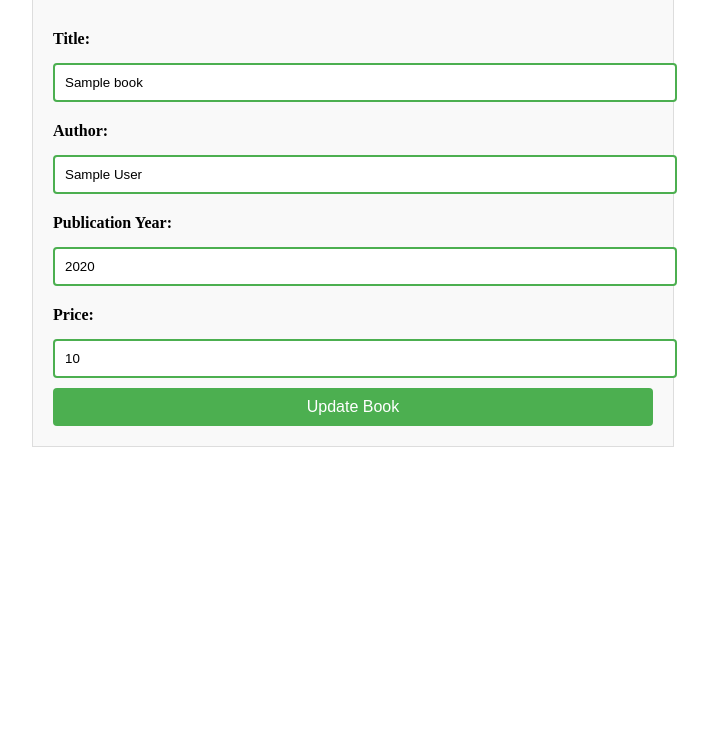
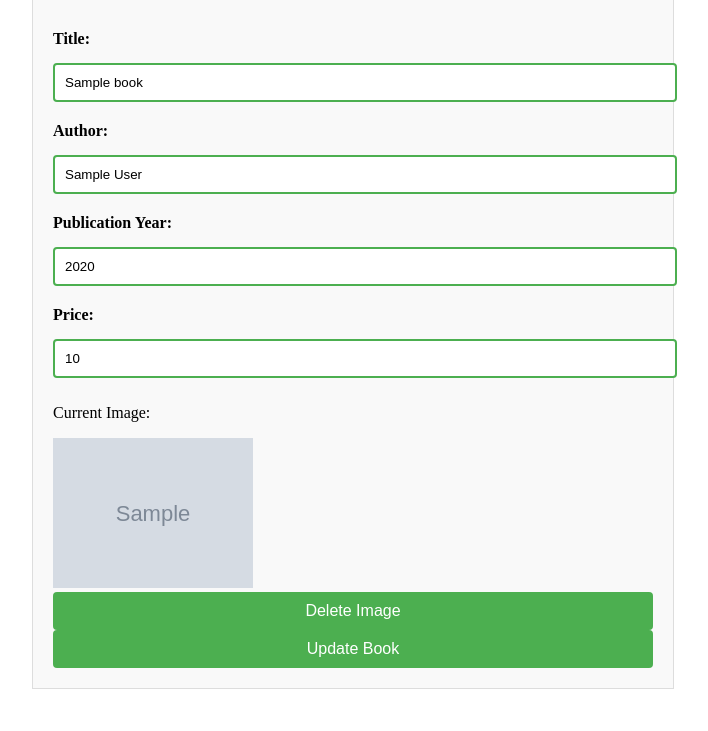
Before and after one commit to KamalCanada982/Project, a PHP site: page /edit_book.php?book_id=1 in a window 1280 px wide. Shown: the part 69-800 px from the top of the page, without its empty margins (287-995 px from the left). Run offline with PHP 8.4, Linux system fonts and the light colour scheme; the visitor is signed in with stand-in values (Sample User, id 1); tables that the repository leaves empty or names only in its code hold one stand-in row (values such as "Sample post"); grey boxes marked "Sample" are stand-in pictures.

Commit message:
Image adding deleteing works

```diff
--- a/add_edit_book.css
+++ b/add_edit_book.css
@@ -115,3 +115,16 @@ button {
 .container {
     padding: 20px;
 }
+
+.delete-image-button {
+    background-color: red;
+    color: white;
+    border: none;
+    padding: 5px 10px;
+    cursor: pointer;
+    font-size: 16px;
+    margin-top: 10px;
+}
+.delete-image-button:hover {
+    background-color: darkred;
+}
--- a/edit_book.php
+++ b/edit_book.php
@@ -4,6 +4,7 @@ require_once 'db_connect.php';
 if ($_SERVER['REQUEST_METHOD'] == 'GET' && isset($_GET['book_id'])) {
     $book_id = $_GET['book_id'];
 
+    // Retrieve the book from the database to populate the form
     $query = "SELECT * FROM Books WHERE book_id = :book_id";
     $stmt = $pdo->prepare($query);
     $stmt->execute([':book_id' => $book_id]);
@@ -17,6 +18,67 @@ if ($_SERVER['REQUEST_METHOD'] == 'POST') {
     $publication_year = $_POST['publication_year'];
     $price = $_POST['price'];
 
+    // Retrieve the book from the database again to check the current image path
+    $query = "SELECT * FROM Books WHERE book_id = :book_id";
+    $stmt = $pdo->prepare($query);
+    $stmt->execute([':book_id' => $book_id]);
+    $book = $stmt->fetch(); // Re-fetch the book after POST
+
+    // Handle image upload
+    if (isset($_FILES['image']) && $_FILES['image']['error'] === UPLOAD_ERR_OK) {
+        // Resize and save image
+        $imagePath = 'uploads/' . $_FILES['image']['name'];
+        $imageTmpPath = $_FILES['image']['tmp_name'];
+
+        // Get image details
+        $imageInfo = getimagesize($imageTmpPath);
+        $imageType = $imageInfo[2];
+
+        if ($imageType == IMAGETYPE_JPEG || $imageType == IMAGETYPE_PNG) {
+            $image = null;
+            if ($imageType == IMAGETYPE_JPEG) {
+                $image = imagecreatefromjpeg($imageTmpPath);
+            } elseif ($imageType == IMAGETYPE_PNG) {
+                $image = imagecreatefrompng($imageTmpPath);
+            }
+
+            // Resize image (max width 500px)
+            $maxWidth = 500;
+            $width = imagesx($image);
+            $height = imagesy($image);
+            $newWidth = $maxWidth;
+            $newHeight = ($height / $width) * $newWidth;
+
+            $resizedImage = imagecreatetruecolor($newWidth, $newHeight);
+            imagecopyresampled($resizedImage, $image, 0, 0, 0, 0, $newWidth, $newHeight, $width, $height);
+
+            // Save the resized image
+            if ($imageType == IMAGETYPE_JPEG) {
+                imagejpeg($resizedImage, $imagePath, 90); // Quality 90
+            } elseif ($imageType == IMAGETYPE_PNG) {
+                imagepng($resizedImage, $imagePath, 9); // Compression level 9
+            }
+
+            // Clean up
+            imagedestroy($image);
+            imagedestroy($resizedImage);
+
+            // Update book with image path
+            $query = "UPDATE Books
+                      SET title = :title, author = :author, publication_year = :publication_year, price = :price, image = :image
+                      WHERE book_id = :book_id";
+            $stmt = $pdo->prepare($query);
+            $stmt->execute([
+                ':title' => $title,
+                ':author' => $author,
+                ':publication_year' => $publication_year,
+                ':price' => $price,
+                ':image' => $imagePath,
+                ':book_id' => $book_id
+            ]);
+        }
+    } else {
+        // Update book without new image
         $query = "UPDATE Books
                   SET title = :title, author = :author, publication_year = :publication_year, price = :price
                   WHERE book_id = :book_id";
@@ -28,12 +90,34 @@ if ($_SERVER['REQUEST_METHOD'] == 'POST') {
             ':price' => $price,
             ':book_id' => $book_id
         ]);
+    }
 
+    // Handle image deletion
+    if (isset($_POST['delete_image']) && $book['image']) {
+        // Remove image from file system
+        unlink($book['image']);  // Make sure 'image' contains the correct path
+
+        // Remove image from database
+        $query = "UPDATE Books
+                  SET image = NULL
+                  WHERE book_id = :book_id";
+        $stmt = $pdo->prepare($query);
+        $stmt->execute([':book_id' => $book_id]);
+                // Redirect after deleting image to reset form state
+                header("Location: edit_book.php?book_id=" . $book_id);  // Refresh the page to show the updated state
+        // Do not redirect immediately after deleting the image
+        echo "Image deleted successfully!";
+    }
+
+    // Redirect only when the "Update Book" button is pressed (not delete button)
+    if (!isset($_POST['delete_image'])) {
         echo "Book updated successfully!";
         header("Location: admin_dashboard.php");
         exit;
     }
+}
 ?>
+
 
 <!DOCTYPE html>
 <html lang="en">
@@ -45,7 +129,7 @@ if ($_SERVER['REQUEST_METHOD'] == 'POST') {
 </head>
 <body>
     <h2>Edit Book</h2>
-    <form method="POST" action="">
+    <form method="POST" action="" enctype="multipart/form-data">
         <input type="hidden" name="book_id" value="<?= $book['book_id'] ?>">
         <label>Title:</label>
         <input type="text" name="title" value="<?= $book['title'] ?>" required><br>
@@ -55,6 +139,21 @@ if ($_SERVER['REQUEST_METHOD'] == 'POST') {
         <input type="number" name="publication_year" value="<?= $book['publication_year'] ?>" required><br>
         <label>Price:</label>
         <input type="number" step="0.01" name="price" value="<?= $book['price'] ?>" required><br>
+
+    <!-- Image Upload Section -->
+    <?php if ($book['image']): ?>
+        <p>Current Image:</p>
+        <img src="<?= $book['image'] ?>" alt="Book Image" style="width: 200px;">
+        <br>
+        <!-- Inline JavaScript confirmation dialog -->
+        <button type="submit" name="delete_image" value="1" onclick="return confirm('Are you sure you want to delete this image? This action cannot be undone.')">Delete Image</button><br>
+    <?php else: ?>
+        <label>Upload Image:</label>
+        <input type="file" name="image"><br>
+    <?php endif; ?>
+
+
+
         <button type="submit">Update Book</button>
     </form>
 </body>
--- a/view_book.php
+++ b/view_book.php
@@ -70,7 +70,6 @@ $user_id = $_SESSION['user_id'] ?? null;
         <p><strong>Author:</strong> <?= htmlspecialchars($book['author']) ?></p>
         <p><strong>Publication Year:</strong> <?= htmlspecialchars($book['publication_year']) ?></p>
         <p><strong>Price:</strong> $<?= htmlspecialchars($book['price']) ?></p>
-        <p><strong>Description:</strong> <?= htmlspecialchars($book['description'] ?? 'No description available.') ?></p>
         <a href="index.php">Back to Book List</a>
     </div>
 
```
Also changed, not shown: uploads/resized_675cfee3253f6_Picture1.jpg (added). Lines whose indentation alone changed are shown as unchanged.
